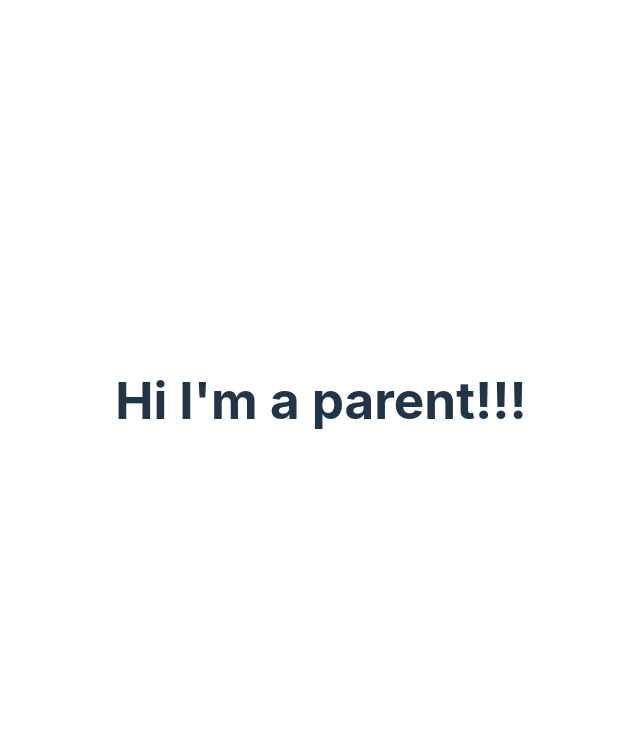
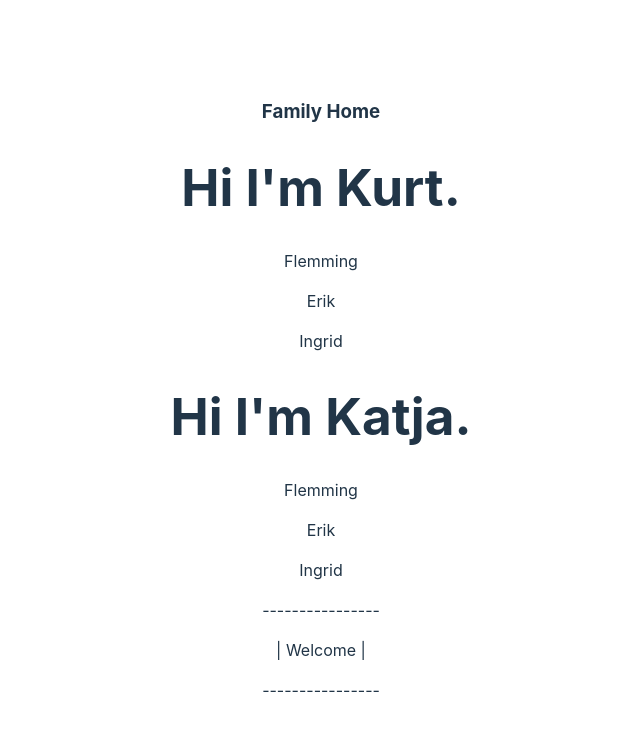
Before and after one commit to anderslatif/Kea_DAT_Node.js_2022_Autumn, a Svelte app in the folder 6._Svelte_Family/: page / in a window 1280 px wide. Shown: the top 730 px of the page, without its empty margins (319-959 px from the left). Built offline with nearby package versions, Linux system fonts and the light colour scheme.

Commit message:
Created the basic tree structure for the Svelte Family

```diff
--- a/6._Svelte_Family/src/App.svelte
+++ b/6._Svelte_Family/src/App.svelte
@@ -1,23 +1,35 @@
 <script>
   import Parent from "./components/Parent/Parent.svelte";
+  import Home from "./components/Home/Home.svelte";
 
   const parents = ["Kurt", "Katja"];
   const children = [
     {
-      name: "Flemming"
+      name: "Flemming",
+      blackSheep: true
     },
     {
-      name: "Erik"
+      name: "Erik",
+      brightKid: true
     },
     {
-      name: "Ingrid"
+      name: "Ingrid",
+      isGirl: true,
+      brightKid: true
     },
+  ];
+  const pets = [
+    { type: "Panda", "name": "Poh" },
+    { type: "Dinosaur", "name": "Little Foot" }
   ];
 
 </script>
 
 <main>
-    <Parent></Parent>
+    <Home>
+      <Parent name={parents[0]} children={children}/>
+      <Parent name={parents[1]} children={children} />
+    </Home>
 </main>
 
 <style>
--- /dev/null
+++ b/6._Svelte_Family/src/components/Child/Child.svelte
@@ -0,0 +1,5 @@
+<script>
+    export let child;
+</script>
+
+<p>{child.name}</p>
--- /dev/null
+++ b/6._Svelte_Family/src/components/Home/Home.svelte
@@ -0,0 +1,7 @@
+<h3>Family Home</h3>
+
+<slot></slot>
+
+<p>----------------</p>
+<p>|    Welcome   |</p>
+<p>----------------</p>
--- a/6._Svelte_Family/src/components/Parent/Parent.svelte
+++ b/6._Svelte_Family/src/components/Parent/Parent.svelte
@@ -1,3 +1,12 @@
+<script>
+    export let name;
+    export let children;
 
+    import Child from "../Child/Child.svelte";
 
-<h1>Hi I'm a parent!!!</h1>
+</script>
+
+<h1>Hi I'm {name}.</h1>
+{#each children as child}
+    <Child child={child} />
+{/each}
```
